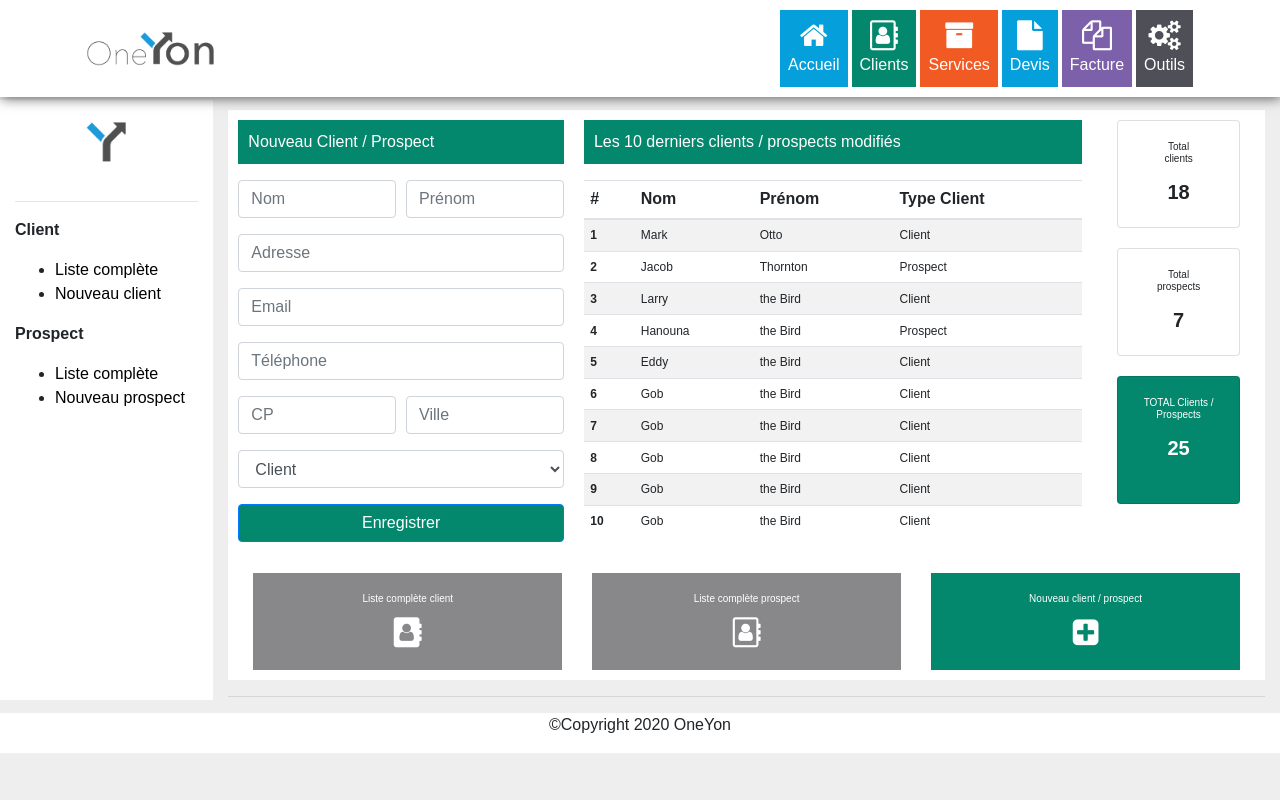
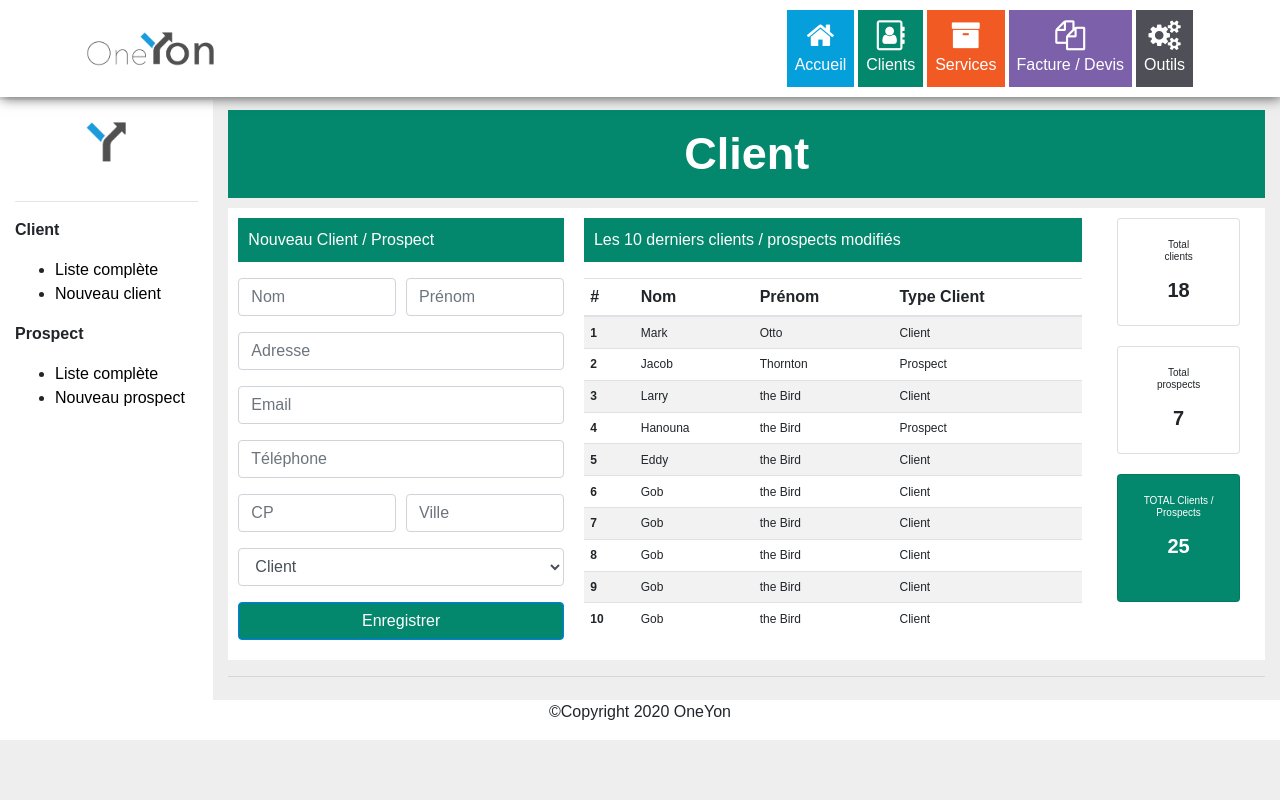
Before and after one commit to TolgaGu/oneyon, a PHP site: template ressources/views/client.twig in a window 1280 px wide. Run offline with PHP 8.4, Linux system fonts and the light colour scheme; the template is opened without the code that fills it, so the values that code supplies are empty; some libraries are stand-ins or nearby versions.

Commit message:
changement ihm
client

```diff
--- a/composer.json
+++ b/composer.json
@@ -2,7 +2,6 @@
     "require": {
         "php": ">=5.4.4",
         "slim/slim": "^3.12",
-        "illuminate/database": "^5.8",
         "slim/twig-view": "^2.5"
     },
 
--- a/ressources/views/client.twig
+++ b/ressources/views/client.twig
@@ -32,6 +32,13 @@
       </ul>
     </div>
     <div class="col-lg-10 col-md-10 col-sm-12 col-xs-12">
+      <div class="container padding-top-10-large-screen">
+        <div class="row">
+          <div class="col-12 bg-onglet-navbar-green padding-10">
+            <p class="white margin-bottom-0 align-center" style="font-size:45px"><strong>Client</strong></p>
+          </div>
+        </div>
+      </div>
       <div class="container padding-top-10">
         <div class="row">
           <div class="col-lg-4 col-md-4 col-sm-12 col-xs-12 background-white padding-10">
@@ -177,30 +184,6 @@
           </div>
         </div>
       </div>
-      <div class="col-12 padding-10 background-white margin-top-10">
-        <div class="container align-center">
-          <div class="row">
-            <div class="white col-4">
-              <div class="bg-onglet-navbar-grey-clair card-body margin-bottom-mobile-20">
-                <h5 class="card-title size-total">Liste complète client</h5>
-                <p class="card-text"><i class="fa fa-address-book" style="font-size:30px"></i></p>
-              </div>
-            </div>
-            <div class="white col-4">
-              <div class="bg-onglet-navbar-grey-clair card-body margin-bottom-mobile-20">
-                <h5 class="card-title size-total">Liste complète prospect</h5>
-                <p class="card-text"><i class="fa fa-address-book-o" style="font-size:30px"></i></p>
-              </div>
-            </div>
-            <div class="white col-4">
-              <div class="bg-onglet-navbar-green card-body margin-bottom-mobile-20">
-                <h5 class="card-title size-total">Nouveau client / prospect</h5>
-                <p class="card-text"><i class="fa fa-plus-square" style="font-size:30px"></i></p>
-              </div>
-            </div>
-          </div>
-        </div>
-      </div>
       <hr>
     </div>
   </div>
--- a/ressources/views/templates/partials/navbar.twig
+++ b/ressources/views/templates/partials/navbar.twig
@@ -19,13 +19,13 @@
                     <a class="nav-link bg-onglet-navbar-orange padding-10" href="{{ path_for('service')}}">
                       <i class="fa fa-archive white" style="font-size:30px"></i><p class="white margin-bottom-0">Services</p></a>
                 </li>
-                <li class="nav-item active padding-right-20 margin-2 font-size-14">
+                <!--<li class="nav-item active padding-right-20 margin-2 font-size-14">
                     <a class="nav-link bg-onglet-navbar-blue padding-10" href="{{ path_for('devis')}}">
                       <i class="fa fa-file white" style="font-size:30px"></i><p class="white margin-bottom-0">Devis</p></a>
-                </li>
+                </li>-->
                 <li class="nav-item active padding-right-20 margin-2 font-size-14">
                     <a class="nav-link bg-onglet-navbar-purple-2 padding-10" href="{{ path_for('facture')}}">
-                      <i class="fa fa-files-o white" style="font-size:30px"></i><p class="white margin-bottom-0">Facture</p></a>
+                      <i class="fa fa-files-o white" style="font-size:30px"></i><p class="white margin-bottom-0">Facture / Devis</p></a>
                 </li>
                 <li class="nav-item active padding-right-20 margin-2 font-size-14">
                     <a class="nav-link bg-onglet-navbar-grey padding-10" href="{{ path_for('outil')}}">
```
Also changed, not shown: ressources/views/devis.twig (+12 -5 lines), ressources/views/facture.twig (+21 -1 lines), ressources/views/service.twig (+7 -24 lines).
